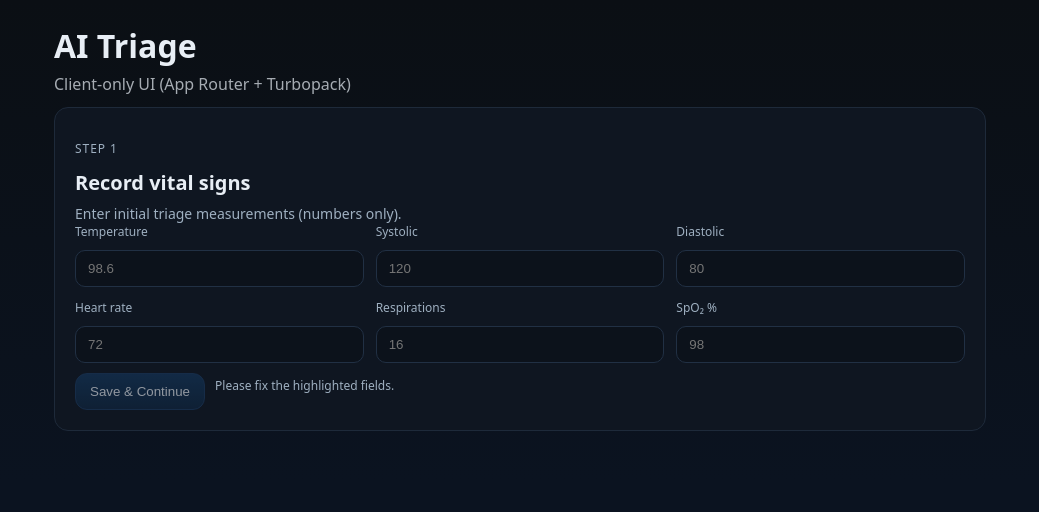
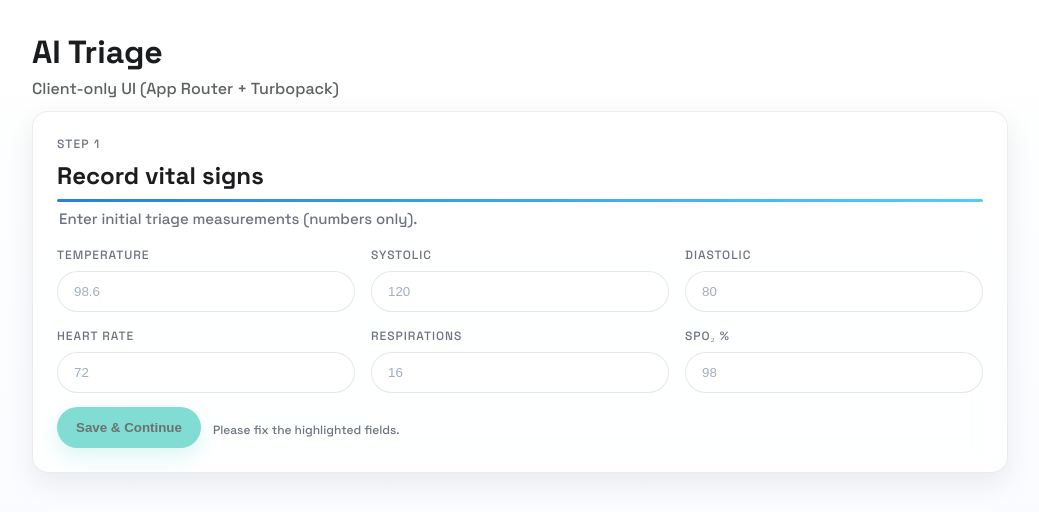
Before and after one commit to midcha/Caladrius, a Next.js app in the folder triage-client/frontend/: page / in a window 1280 px wide. Shown: the top 512 px of the page, without its empty margins (120-1159 px from the left). Built offline with nearby package versions, Linux system fonts and the light colour scheme; no server answers.

Commit message:
styling changes v1
light theme, futuristic/modern healthcare/medical

```diff
--- a/triage-client/frontend/src/app/globals.css
+++ b/triage-client/frontend/src/app/globals.css
@@ -1,14 +1,29 @@
-/* Minimal global styles + tokens. Keep most styling in modules. */
-:root {
-  --bg: #0b0f14;
-  --panel: #0f1621;
-  --muted: #9fb0c1;
-  --text: #e8eef5;
-  --brand: #4aa3ff;
-  --brand-2: #7cf29a;
-  --danger: #ff647c;
-  --warning: #ffd166;
-  --radius: 14px;
+/* Global tokens for Futuristic Healthcare (Light Mode) */
+@import url('https://fonts.googleapis.com/css2?family=Inter:wght@400;600;700&family=Space+Grotesk:wght@500;700&display=swap');
+
+:root{
+  /* Palette */
+  --bg: #ffffff;
+  --bg-2: #F8FBFF;
+  --panel: rgba(255,255,255,0.72);
+  --panel-border: rgba(17, 24, 39, 0.08);
+  --panel-shadow: 0 10px 30px rgba(15, 23, 42, 0.08);
+  --text: #1A1C1E;
+  --muted: #6B7280;
+  --placeholder: #A0AEC0;
+
+  /* Accents */
+  --teal: #2EC4B6;         /* primary */
+  --blue-1: #2A7DE1;       /* gradient start */
+  --blue-2: #56CCF2;       /* gradient end */
+  --danger: #FF4D6D;
+  --warning: #FFB020;
+  --success: #2EFFA3;
+
+  /* Radii & effects */
+  --radius: 16px;
+  --blur: 14px;
+  --focus-ring: 0 0 0 3px rgba(46,196,182,0.25);
 }
 
 * { box-sizing: border-box; }
@@ -17,14 +32,35 @@ html, body { height: 100%; }
 body {
   margin: 0;
   color: var(--text);
-  background: linear-gradient(180deg, var(--bg), #0b1320 60%);
-  font-family: ui-sans-serif, system-ui, -apple-system, Segoe UI, Roboto, Helvetica, Arial,
+  background: linear-gradient(180deg, var(--bg), var(--bg-2) 85%);
+  font-family: 'Space Grotesk', ui-sans-serif, system-ui, -apple-system, Segoe UI, Roboto, Helvetica, Arial,
     "Apple Color Emoji","Segoe UI Emoji";
+  -webkit-font-smoothing: antialiased;
+  -moz-osx-font-smoothing: grayscale;
 }
 
-.container { max-width: 980px; margin: 0 auto; padding: 24px; }
-hr { border: 0; border-top: 1px solid #1e2a3a; margin: 24px 0; }
 
-/* Spinner animation */
+.container{ max-width: 1040px; margin: 0 auto; padding: 32px; }
+hr{ border: 0; border-top: 1px solid var(--panel-border); margin: 24px 0; }
+
+/* Subtle background motion (optional, non-disruptive) */
+@keyframes floaty { from{ transform: translateY(0)} to{ transform: translateY(8px)} }
+.bg-wave {
+  position: fixed; inset: -10% -10% auto -10%;
+  height: 40vh; filter: blur(60px) saturate(120%); opacity: .15;
+  background: radial-gradient(60% 60% at 30% 50%, var(--blue-2), transparent 70%),
+              radial-gradient(40% 50% at 70% 50%, var(--teal), transparent 60%);
+  animation: floaty 6s ease-in-out infinite alternate;
+  pointer-events: none;
+  z-index: 0;
+}
+
+/* Utilities */
+.visually-hidden{ position: absolute; width:1px; height:1px; padding:0; margin:-1px; overflow:hidden; clip:rect(0,0,0,0); white-space:nowrap; border:0; }
+
+/* Focus outline for keyboard users */
+:focus-visible{ outline: none; box-shadow: var(--focus-ring); border-radius: 999px; }
+
+/* Spinner (unchanged) */
 @keyframes spin { to { transform: rotate(360deg); } }
 .spin { animation: spin 0.8s linear infinite; }
--- a/triage-client/frontend/src/components/PassportUploader.module.css
+++ b/triage-client/frontend/src/components/PassportUploader.module.css
@@ -1,7 +1,10 @@
-.card {
+/* Light glass card wrapper */
+.card, .wrap, .box{
   background: var(--panel);
-  border: 1px solid #1e2a3a;
+  backdrop-filter: blur(var(--blur));
+  border: 1px solid var(--panel-border);
   border-radius: var(--radius);
-  padding: 20px;
+  box-shadow: var(--panel-shadow);
+  padding: 24px;
 }
-.box { display: flex; flex-direction: column; gap: 10px; }
+.box{ display:flex; flex-direction:column; gap:10px; }
--- a/triage-client/frontend/src/components/QuestionPrompt.module.css
+++ b/triage-client/frontend/src/components/QuestionPrompt.module.css
@@ -1,8 +1,11 @@
-.wrap {
+/* Light glass card wrapper */
+.card, .wrap, .box{
   background: var(--panel);
-  border: 1px solid #1e2a3a;
+  backdrop-filter: blur(var(--blur));
+  border: 1px solid var(--panel-border);
   border-radius: var(--radius);
-  padding: 20px;
+  box-shadow: var(--panel-shadow);
+  padding: 24px;
 }
-.q { font-size: 16px; margin: 0 0 10px; }
-.row { display: flex; gap: 10px; flex-wrap: wrap; }
+.q{ font-size:16px; margin: 0 0 10px; }
+.row{ display:flex; gap:10px; flex-wrap:wrap; }
--- a/triage-client/frontend/src/components/SuccessNotice.module.css
+++ b/triage-client/frontend/src/components/SuccessNotice.module.css
@@ -1,6 +1,9 @@
-.box {
+/* Light glass card wrapper */
+.card, .wrap, .box{
   background: var(--panel);
-  border: 1px solid #1e2a3a;
+  backdrop-filter: blur(var(--blur));
+  border: 1px solid var(--panel-border);
   border-radius: var(--radius);
-  padding: 20px;
+  box-shadow: var(--panel-shadow);
+  padding: 24px;
 }
--- a/triage-client/frontend/src/components/SymptomsInput.module.css
+++ b/triage-client/frontend/src/components/SymptomsInput.module.css
@@ -1,6 +1,9 @@
-.card {
+/* Light glass card wrapper */
+.card, .wrap, .box{
   background: var(--panel);
-  border: 1px solid #1e2a3a;
+  backdrop-filter: blur(var(--blur));
+  border: 1px solid var(--panel-border);
   border-radius: var(--radius);
-  padding: 20px;
+  box-shadow: var(--panel-shadow);
+  padding: 24px;
 }
--- a/triage-client/frontend/src/components/VitalsForm.module.css
+++ b/triage-client/frontend/src/components/VitalsForm.module.css
@@ -1,32 +1,33 @@
-.card {
+/* Vitals Form styles (light glass card, 3-col grid, pill inputs via ui.input) */
+.card{
   background: var(--panel);
-  border: 1px solid #1e2a3a;
+  backdrop-filter: blur(var(--blur));
+  border: 1px solid var(--panel-border);
   border-radius: var(--radius);
-  padding: 20px;
+  box-shadow: var(--panel-shadow);
+  padding: 24px;
+  position: relative;
+  z-index: 1;
 }
 
-.grid {
-  display: grid;
-  grid-template-columns: repeat(3, 1fr);
-  gap: 12px;
+.grid{ display:grid; grid-template-columns: repeat(3, 1fr); gap: 16px; }
+
+.actions{ display:flex; gap: 12px; margin-top: 14px; align-items: center; }
+
+/* Input error state overrides */
+.bad{
+  border-color: var(--danger) !important;
+  box-shadow: 0 0 0 2px rgba(255,77,109,0.18) !important;
 }
 
-.actions { display: flex; gap: 10px; margin-top: 10px; }
-
-.bad {
-  border-color: #5b1f2a !important;
-  outline: 0;
-  box-shadow: 0 0 0 2px rgba(255, 100, 124, 0.15);
-}
-
-.error {
-  color: #ff8da0;
+.error{
+  color: var(--danger);
   font-size: 12px;
   margin-top: 4px;
 }
 
-.hint {
+.hint{
   color: var(--muted);
   font-size: 12px;
-  margin-top: 4px;
+  margin-top: 6px;
 }
--- a/triage-client/frontend/src/components/ui.module.css
+++ b/triage-client/frontend/src/components/ui.module.css
@@ -1,54 +1,142 @@
-.panel {
+/* Shared layout & UI primitives (light mode, glassmorphism) */
+.panel{
   background: var(--panel);
-  border: 1px solid #1e2a3a;
+  backdrop-filter: blur(var(--blur));
+  border: 1px solid var(--panel-border);
   border-radius: var(--radius);
-  padding: 20px;
+  box-shadow: var(--panel-shadow);
+  padding: 24px;
 }
 
-.row {
-  display: grid;
-  grid-template-columns: 1fr 1fr;
-  gap: 12px;
+.row{ display:grid; grid-template-columns: 1fr 1fr; gap: 16px; }
+.row3{ display:grid; grid-template-columns: repeat(3,1fr); gap: 16px; }
+.stack{ display:flex; flex-direction:column; gap: 8px; }
+
+.kicker{
+  font-size: 12px;
+  color: var(--muted);
+  letter-spacing: .1em;
+  text-transform: uppercase;
+  margin: 0 0 8px 0;
 }
 
-.row3 {
-  display: grid;
-  grid-template-columns: repeat(3, 1fr);
-  gap: 12px;
+.title{
+  font-weight: 700;
+  font-size: 24px;
+  margin: 0 0 6px 0;
+  position: relative;
+}
+.title::after{
+  content:"";
+  display:block;
+  height: 3px;
+  margin-top: 8px;
+  border-radius: 999px;
+  background: linear-gradient(90deg, var(--blue-1), var(--blue-2));
+  transform-origin: left;
+  transform: scaleX(1);
+  transition: transform .6s ease;
+}
+.title:hover::after{ transform: scaleX(1.05); }
+
+.sub {
+  font-size: 15px;
+  line-height: 1.5;
+  color: var(--muted);
+  margin: 4px 0 16px 0;    /* adds breathing room above/below */
+  font-weight: 400;        /* ensure regular weight, not too light */
+  padding-left: 2px;       /* subtle alignment tweak */
 }
 
-.stack { display: flex; flex-direction: column; gap: 10px; }
-.label { font-size: 12px; color: var(--muted); }
 
-.input {
-  width: 100%;
-  padding: 10px 12px;
-  border-radius: 10px;
-  border: 1px solid #213044;
-  background: #0c121b;
-  color: var(--text);
+.label{
+  font-size: 12px;
+  text-transform: uppercase;
+  letter-spacing: .08em;
+  color: var(--muted);
 }
 
-.textarea { min-height: 140px; resize: vertical; }
+/* Inputs: pill, outline -> teal glow on focus */
+.input{
+  appearance: none;
+  width: 100%;
+  border-radius: 999px;
+  border: 1px solid rgba(17, 24, 39, 0.1);
+  background: rgba(255,255,255,0.85);
+  padding: 12px 16px;
+  color: var(--text);
+  outline: none;
+  transition: box-shadow .2s ease, border-color .2s ease, transform .06s ease;
+}
+.input::placeholder{ color: var(--placeholder); }
+.input:focus{
+  border-color: var(--teal);
+  box-shadow: var(--focus-ring);
+  transform: translateY(-1px);
+}
 
-.btn {
-  display: inline-flex;
-  align-items: center;
-  justify-content: center;
+/* Buttons */
+.btn{
+  display:inline-flex; align-items:center; justify-content:center;
   gap: 8px;
-  padding: 10px 14px;
-  border-radius: 12px;
-  border: 1px solid #1e2a3a;
-  background: #0e1520;
+  padding: 12px 18px;
+  border-radius: 999px;
+  border: 1px solid transparent;
+  font-weight: 600;
+  cursor: pointer;
+  transition: transform .08s ease, box-shadow .2s ease, filter .2s ease, background .2s ease;
+  will-change: transform;
+  user-select: none;
+}
+.btn:disabled{ opacity:.6; cursor:not-allowed; }
+
+.primary{
+  color: #0b1111;
+  background: var(--teal);
+  box-shadow: 0 8px 20px rgba(46,196,182,.28);
+}
+.primary:hover{ transform: scale(1.05); box-shadow: 0 10px 26px rgba(46,196,182,.36); }
+.primary:active{ transform: scale(0.99); }
+
+.ghost{
+  background: transparent;
   color: var(--text);
-  cursor: pointer;
+  border-color: rgba(17,24,39,0.12);
 }
-.btn:disabled { opacity: .6; cursor: not-allowed; }
-.primary { background: linear-gradient(180deg, #14385e, #0f2742); border-color: #1c3c63; }
-.ghost { background: transparent; border-color: #26364f; }
-.success { background: linear-gradient(180deg, #0e3a27, #0a281c); border-color: #184c34; }
-.danger { background: linear-gradient(180deg, #3a0e16, #2a0a11); border-color: #5b1f2a; }
+.ghost:hover{ background: rgba(17,24,39,0.04); transform: translateY(-1px); }
 
-.kicker { font-size: 12px; color: var(--muted); letter-spacing: .08em; text-transform: uppercase; }
-.title { font-size: 20px; margin: 0 0 8px; }
-.sub { color: var(--muted); font-size: 14px; margin: 0; }
+.success{
+  color: #063a20;
+  background: var(--success);
+  border-color: transparent;
+}
+.success:hover{ transform: scale(1.05); }
+
+.danger{
+  color: #3a0b14;
+  background: var(--danger);
+  border-color: transparent;
+  box-shadow: 0 8px 20px rgba(255,77,109,.25);
+}
+.danger:hover{ transform: scale(1.05); box-shadow: 0 10px 26px rgba(255,77,109,.34); }
+
+/* Status tags (ready for queues if/when used) */
+.tag{
+  display:inline-flex; align-items:center; gap: 8px;
+  padding: 6px 12px;
+  border-radius: 999px;
+  font-weight: 700; font-size: 12px;
+  color: #0b1111;
+  background: rgba(0,0,0,0.04);
+}
+.tag.red{ background: var(--danger); color: white; }
+.tag.amber{ background: var(--warning); color: #3a2500; }
+.tag.green{ background: var(--success); color: #003a22; }
+
+
+.sub,
+.error,
+.hint,
+.label {
+  font-family: 'Space Grotesk', ui-sans-serif;
+}
```
Also changed, not shown: 1 other file (tests, documents, lock files or other folders).
